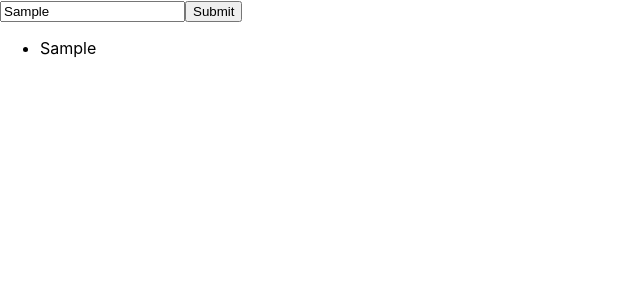
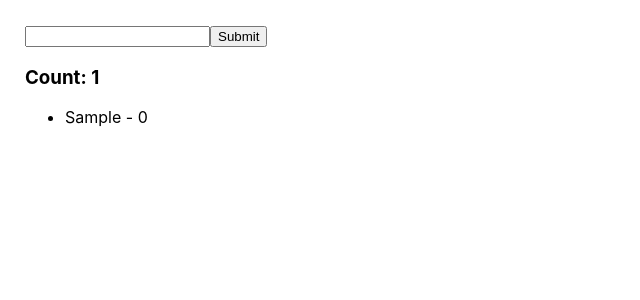
Before and after one commit to JAlblas/task-app, a React (Create React App) app: page / in a window 1280 px wide. Both pictures are taken after typing "Sample" into the empty fields and a click on the input "Submit". Shown: the top 300 px of the page, without its empty margins (0-640 px from the left). Built offline with nearby package versions, Linux system fonts and the light colour scheme.

Commit message:
adds index to todo

```diff
--- a/src/App.js
+++ b/src/App.js
@@ -7,7 +7,8 @@ class App extends Component {
 
     this.state = {
       todo: "",
-      todos: []
+      todos: [],
+      count: 0
     };
 
     this.addTodo = this.addTodo.bind(this);
@@ -23,18 +24,22 @@ class App extends Component {
   addTodo(e) {
     e.preventDefault();
     this.setState({
-      todos: this.state.todos.concat(this.state.todo),
+      todo: "",
+      todos: this.state.todos.concat({title: this.state.todo, index: this.state.count}),
+      count: this.state.count + 1
     });
   }
 
   render() {
+    const { todo, todos, count } = this.state;
+
     return (
         <div>
           <form onSubmit={this.addTodo}>
-            <input type="text" value={this.state.todo} onChange={this.saveTodo} />
+            <input type="text" value={todo} onChange={this.saveTodo} />
             <input type="submit" value="Submit" />
           </form>
-        <Overview todos={this.state.todos}/>
+        <Overview todos={todos} count={count}/>
       </div>
     );
   }
--- a/src/components/Overview.js
+++ b/src/components/Overview.js
@@ -8,11 +8,14 @@ class Overview extends Component {
 
     render() {
         return (
-            <ul>
-            {this.props.todos.map((todo, index) => {
-              return <li key={index}>{todo}</li>;
-            })}
-          </ul>
+            <div>
+                <h3>Count: {this.props.count}</h3>
+                <ul>
+                    {this.props.todos.map((todo, index) => {
+                        return <li key={todo.index}>{todo.title} - {todo.index}</li>;
+                    })}
+                </ul>
+            </div>
         )
     }
 }
--- a/src/index.css
+++ b/src/index.css
@@ -11,3 +11,7 @@ code {
   font-family: source-code-pro, Menlo, Monaco, Consolas, 'Courier New',
     monospace;
 }
+
+#root {
+  padding: 25px;
+}
```
Also changed, not shown: 1 other file (tests, documents, lock files or other folders).
